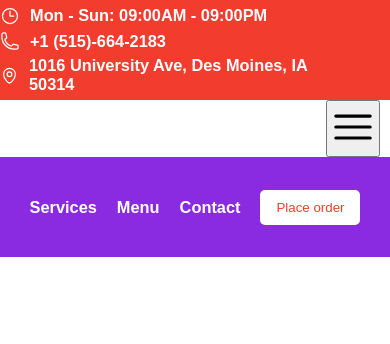
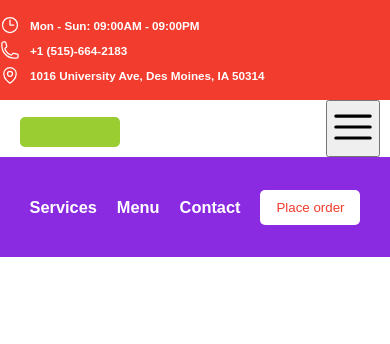
Before and after one commit to KwekuGideon7/NajahDeli, a plain HTML site: page index.html in a window 390 px wide. Shown: the top 344 px of the page. Drawn offline with Linux system fonts and the light colour scheme.

Commit message:
mobile-test-1

```diff
--- a/style.css
+++ b/style.css
@@ -389,18 +389,29 @@ button.placeyOrder{
 
 
 @media screen and (max-width: 480px){
+    body{
+        overflow-x: hidden;
+    }
    .head{
-         flex-direction: column;
-         height: 100px;
-         justify-content: space-evenly;
+    flex-direction: column;
+    height: 100px;
+    justify-content: space-evenly;
    }
    .container-1{
     display: flex;
     flex-direction: column;
     gap: 5px;
+    margin-top: -10px;
+   }
+   .container-11{
+    font-size: x-small;
+   }
+   .container-12{
+    font-size: x-small;
    }
    .day{
     margin: 0px;
+    font-size: x-small;
    }
    .menu{
     display: flex;
@@ -425,6 +436,7 @@ nav{
     top: -40px;
     margin-left: -250px;
     flex: none;
+    background-color: yellowgreen;
 }
 .menus > ul{
     display: flex;
```
